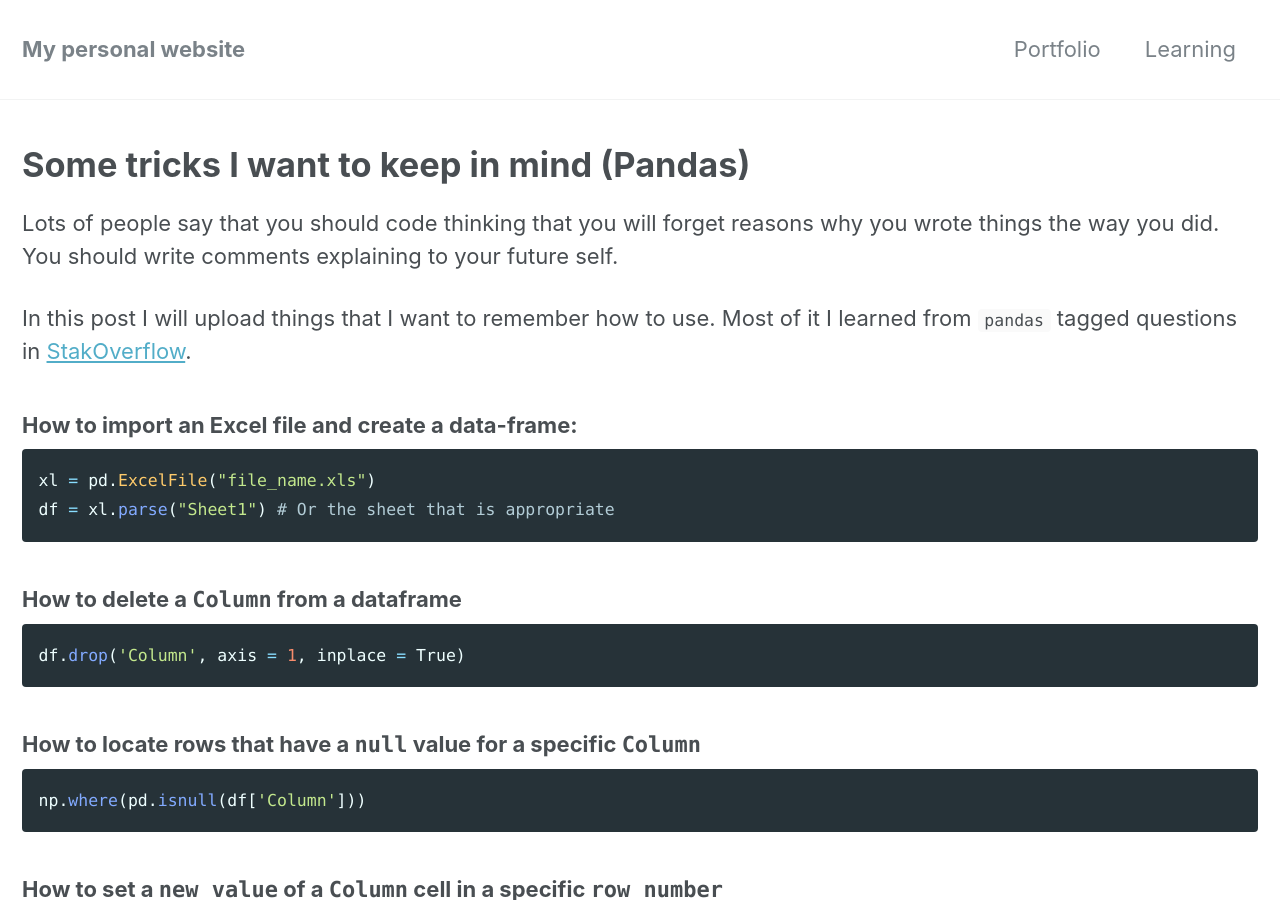
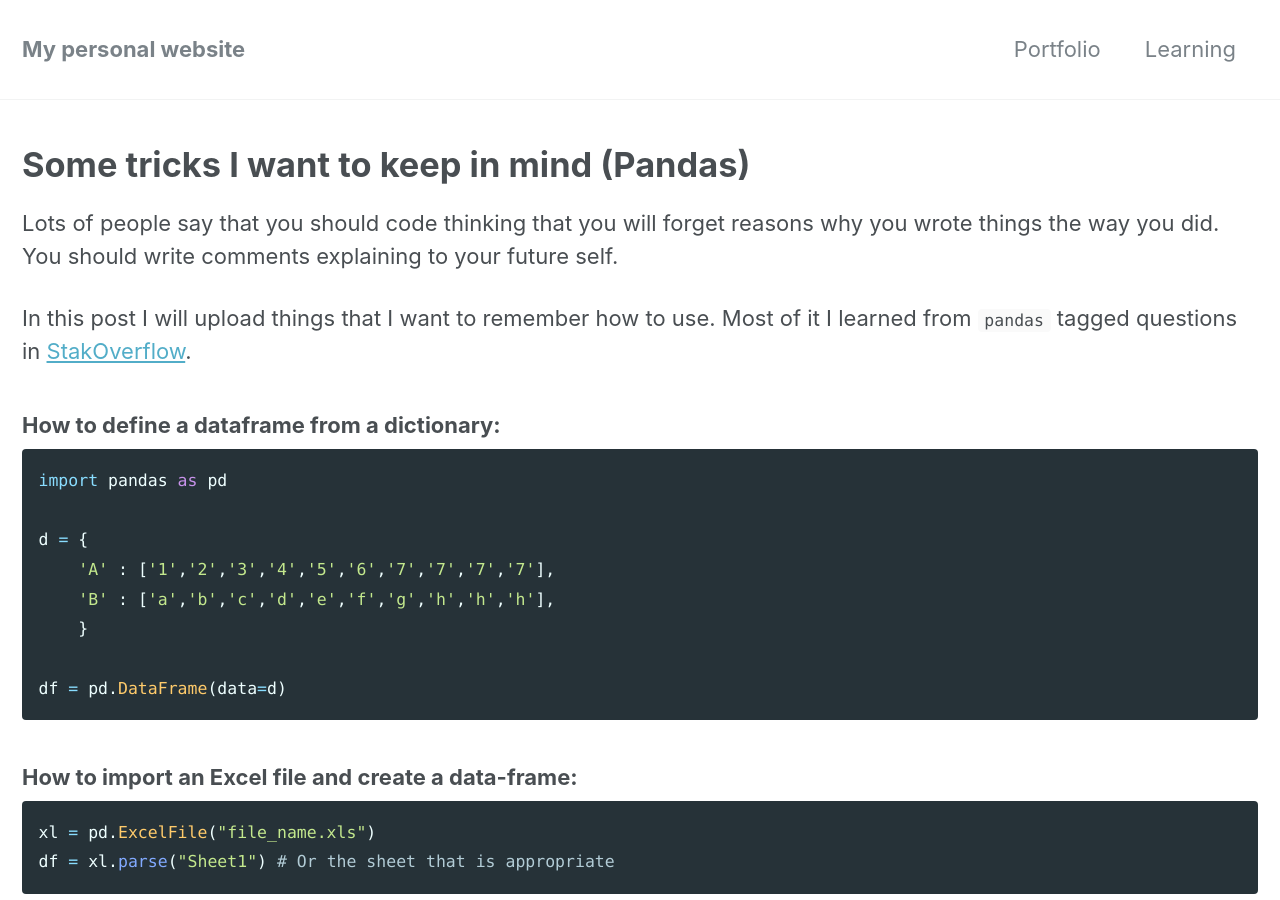
Before and after one commit to nahusznaj/nahusznaj.github.io, a Jekyll site: the page built from _posts/learning/2018-06-14-pandas-learning.md, in a window 1280 px wide and 900 px high. Built offline with Jekyll 4.4.1, drawn with Linux system fonts in a browser that asks for light colours; nearby versions of some CDN libraries.

Commit message:
Update 2018-06-14-pandas-learning.md

````diff
--- a/_posts/learning/2018-06-14-pandas-learning.md
+++ b/_posts/learning/2018-06-14-pandas-learning.md
@@ -14,6 +14,19 @@ Lots of people say that you should code thinking that you will forget reasons wh
 In this post I will upload things that I want to remember how to use. Most of it I learned from `pandas` tagged questions in
 [StakOverflow](https://stackoverflow.com/questions/tagged/pandas).
 
+
+### How to define a dataframe from a dictionary:
+
+```python
+import pandas as pd
+
+d = {
+    'A' : ['1','2','3','4','5','6','7','7','7','7'],
+    'B' : ['a','b','c','d','e','f','g','h','h','h'],
+    }
+
+df = pd.DataFrame(data=d)
+```
 
 
 ### How to import an Excel file and create a data-frame:
````
